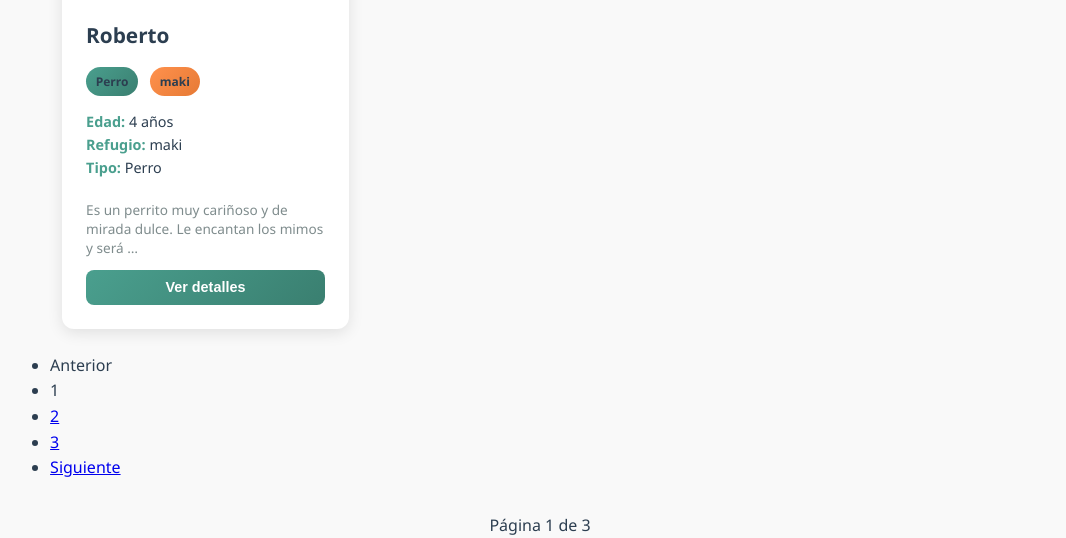
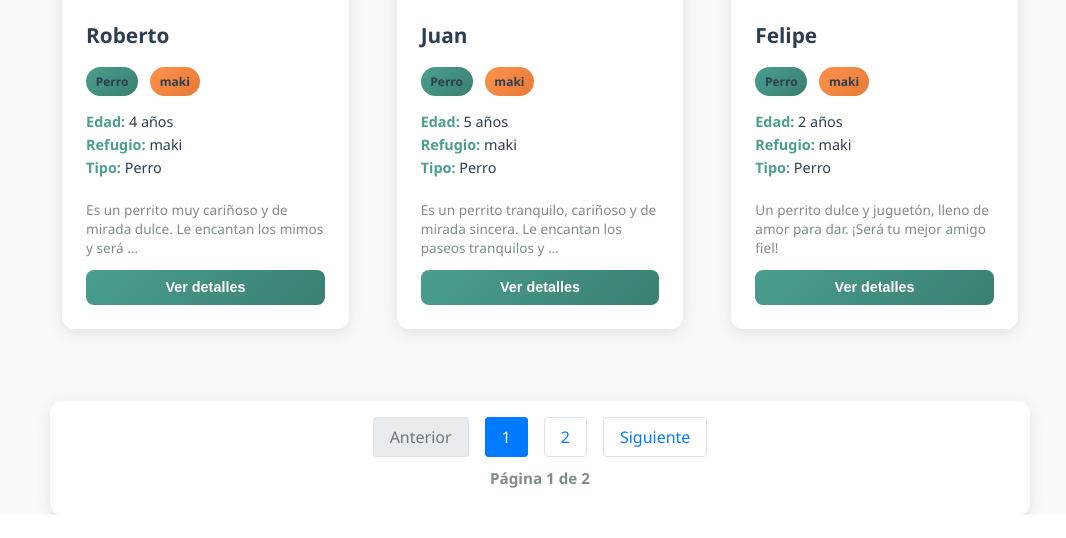
Before and after one commit to nanini0/webdjango, a Django app: page /adopcion/animales/ in a window 1280 px wide. Shown: the part 1014-1552 px from the top of the page, without its empty margins (100-1166 px from the left). After the commit the page ends 1529 px from the top, so only its background shows below. Run offline with Django 5.2, Linux system fonts and the light colour scheme; data comes from the database, SQL or seed files in the repository; both versions use the stored data as it was after the commit.

Commit message:
processor mejorado

```diff
--- a/web/centro_adopcion/context_processors.py
+++ b/web/centro_adopcion/context_processors.py
@@ -1,7 +1,16 @@
-# centro_adopcion/context_processors.py
+from .models import ConfiguracionSitio
 
 def info_sitio(request):
-    return {
-        'nombre_sitio': 'Centro de Adopción ❤️ ',
-        'mensaje_bienvenida': 'Dale un hogar a un nuevo amigo hoy ❤️',
-    }
+    try:
+        # Obtener la configuración activa
+        config = ConfiguracionSitio.objects.get(activo=True)
+        return {
+            'nombre_sitio': config.nombre_sitio,
+            'mensaje_bienvenida': config.mensaje_bienvenida,
+        }
+    except ConfiguracionSitio.DoesNotExist:
+        # Valores por defecto si no hay configuración
+        return {
+            'nombre_sitio': 'Centro de Adopción ❤️',
+            'mensaje_bienvenida': 'Dale un hogar a un nuevo amigo hoy ❤️',
+        }
--- a/web/centro_adopcion/models.py
+++ b/web/centro_adopcion/models.py
@@ -35,3 +35,30 @@ class Mascota(models.Model):
 
     def __str__(self):
         return self.nombre
+
+
+class ConfiguracionSitio(models.Model):
+    nombre_sitio = models.CharField(
+        max_length=100,
+        default='Centro de Adopción ❤️',
+        verbose_name='Nombre del sitio'
+    )
+    mensaje_bienvenida = models.CharField(
+        max_length=200,
+        default='Dale un hogar a un nuevo amigo hoy ❤️',
+        verbose_name='Mensaje de bienvenida'
+    )
+    activo = models.BooleanField(default=True, verbose_name='Configuración activa')
+
+    class Meta:
+        verbose_name = 'Configuración del sitio'
+        verbose_name_plural = 'Configuraciones del sitio'
+
+    def __str__(self):
+        return f"Configuración: {self.nombre_sitio}"
+
+    def save(self, *args, **kwargs):
+        # Solo permite una configuración activa
+        if self.activo:
+            ConfiguracionSitio.objects.exclude(pk=self.pk).update(activo=False)
+        super().save(*args, **kwargs)
--- a/web/centro_adopcion/static/css/adopcion.css
+++ b/web/centro_adopcion/static/css/adopcion.css
@@ -199,3 +199,86 @@
 .mascota-card:hover::before {
     transform: scaleX(1);
 }
+/* ===== ESTILOS PARA PAGINADOR ===== */
+.pagination-container {
+    margin-top: 3rem;
+    padding: 1.5rem;
+    background: white;
+    border-radius: var(--border-radius);
+    box-shadow: 0 4px 15px rgba(0, 0, 0, 0.1);
+}
+
+.pagination {
+    margin-bottom: 0;
+}
+
+.page-link {
+    color: var(--adopcion-primary);
+    border: 1px solid #e0e0e0;
+    padding: 0.6rem 1rem;
+    margin: 0 3px;
+    border-radius: 8px;
+    font-weight: 600;
+    transition: all 0.3s ease;
+    background: white;
+}
+
+.page-link:hover {
+    background: linear-gradient(135deg, var(--adopcion-primary), var(--adopcion-primary-dark));
+    color: white;
+    border-color: var(--adopcion-primary);
+    transform: translateY(-2px);
+    box-shadow: 0 4px 8px rgba(74, 159, 142, 0.3);
+}
+
+.page-item.active .page-link {
+    background: linear-gradient(135deg, var(--adopcion-primary), var(--adopcion-primary-dark));
+    border-color: var(--adopcion-primary);
+    color: white;
+    box-shadow: 0 4px 8px rgba(74, 159, 142, 0.3);
+}
+
+.page-item.disabled .page-link {
+    color: #bdc3c7;
+    background-color: #f8f9fa;
+    border-color: #e9ecef;
+    transform: none;
+    box-shadow: none;
+}
+
+.text-center.text-muted.mt-2 {
+    color: var(--text-light) !important;
+    font-weight: 600;
+    margin-top: 1rem !important;
+    font-size: 0.95rem;
+}
+
+/* Responsive para paginador */
+@media (max-width: 768px) {
+    .pagination-container {
+        padding: 1rem;
+        margin-top: 2rem;
+    }
+
+    .page-link {
+        padding: 0.5rem 0.8rem;
+        font-size: 0.9rem;
+        margin: 0 2px;
+    }
+}
+
+@media (max-width: 576px) {
+    .pagination-container {
+        padding: 0.8rem;
+    }
+
+    .page-link {
+        padding: 0.4rem 0.7rem;
+        font-size: 0.85rem;
+        margin: 0 1px;
+    }
+
+    .text-center.text-muted.mt-2 {
+        font-size: 0.9rem;
+    }
+}
--- a/web/centro_adopcion/templates/animales.html
+++ b/web/centro_adopcion/templates/animales.html
@@ -53,39 +53,39 @@
     </div>
 
     <!-- Paginación -->
-    {% if page_obj.has_other_pages %}
+{% if page_obj.has_other_pages %}
     <div class="pagination-container mt-4">
         <nav aria-label="Page navigation">
-            <ul class="pagination justify-content-center">
+            <ul style="display: flex; gap: 1rem; flex-wrap: wrap; list-style: none; padding: 0; margin: 0; justify-content: center;">
                 {% if page_obj.has_previous %}
-                <li class="page-item">
-                    <a class="page-link" href="?page={{ page_obj.previous_page_number }}">Anterior</a>
+                <li>
+                    <a href="?page={{ page_obj.previous_page_number }}" style="padding: 0.5rem 1rem; border: 1px solid #dee2e6; border-radius: 0.25rem; text-decoration: none; color: #007bff;">Anterior</a>
                 </li>
                 {% else %}
-                <li class="page-item disabled">
-                    <span class="page-link">Anterior</span>
+                <li>
+                    <span style="padding: 0.5rem 1rem; border: 1px solid #dee2e6; border-radius: 0.25rem; color: #6c757d; background-color: #e9ecef;">Anterior</span>
                 </li>
                 {% endif %}
 
                 {% for num in page_obj.paginator.page_range %}
                     {% if page_obj.number == num %}
-                    <li class="page-item active">
-                        <span class="page-link">{{ num }}</span>
+                    <li>
+                        <span style="padding: 0.5rem 1rem; border: 1px solid #007bff; border-radius: 0.25rem; background-color: #007bff; color: white;">{{ num }}</span>
                     </li>
                     {% else %}
-                    <li class="page-item">
-                        <a class="page-link" href="?page={{ num }}">{{ num }}</a>
+                    <li>
+                        <a href="?page={{ num }}" style="padding: 0.5rem 1rem; border: 1px solid #dee2e6; border-radius: 0.25rem; text-decoration: none; color: #007bff;">{{ num }}</a>
                     </li>
                     {% endif %}
                 {% endfor %}
 
                 {% if page_obj.has_next %}
-                <li class="page-item">
-                    <a class="page-link" href="?page={{ page_obj.next_page_number }}">Siguiente</a>
+                <li>
+                    <a href="?page={{ page_obj.next_page_number }}" style="padding: 0.5rem 1rem; border: 1px solid #dee2e6; border-radius: 0.25rem; text-decoration: none; color: #007bff;">Siguiente</a>
                 </li>
                 {% else %}
-                <li class="page-item disabled">
-                    <span class="page-link">Siguiente</span>
+                <li>
+                    <span style="padding: 0.5rem 1rem; border: 1px solid #dee2e6; border-radius: 0.25rem; color: #6c757d; background-color: #e9ecef;">Siguiente</span>
                 </li>
                 {% endif %}
             </ul>
@@ -95,7 +95,7 @@
             Página {{ page_obj.number }} de {{ page_obj.paginator.num_pages }}
         </div>
     </div>
-    {% endif %}
+{% endif %}
 </div>
 {% endblock %}
 
--- a/web/centro_adopcion/views.py
+++ b/web/centro_adopcion/views.py
@@ -14,7 +14,7 @@ def contacto(request):
 
 def animales(request):
     an = Mascota.objects.all().order_by('tipo', '-nombre')
-    paginator = Paginator(an,4)
+    paginator = Paginator(an,6)
     pag_num = request.GET.get('page',1)
     page_obje = paginator.get_page(pag_num)
     return render(request,'animales.html',{'page_obj':page_obje})
--- a/web/web/urls.py
+++ b/web/web/urls.py
@@ -34,7 +34,11 @@ urlpatterns = [
 
 ]
 
-
+urlpatterns += [
+    path('media/<path:path>', serve, {
+        'document_root': settings.MEDIA_ROOT,
+    }),
+]
 
 if settings.DEBUG:
     from django.conf.urls.static import static
```
Also changed, not shown: web/centro_adopcion/admin.py (+14 -1 lines), web/web/settings.py (+6 -4 lines), web/centro_adopcion/migrations/0002_informacion.py (added), web/centro_adopcion/migrations/0003_configuracionsitio_delete_informacion.py (added), web/db.sqlite3, web/media/mascota_centro_adopcion/ave1.jpg (added), web/media/mascota_centro_adopcion/ave2.jpg (added), web/media/mascota_centro_adopcion/ave3.jpg (added), web/media/mascota_centro_adopcion/gato2.jpg (added), web/media/mascota_centro_adopcion/gato3.jpg (added), web/media/mascota_centro_adopcion/gato4.jpg (added), web/media/mascota_centro_adopcion/perro2.jpg (added), 2 other files.
